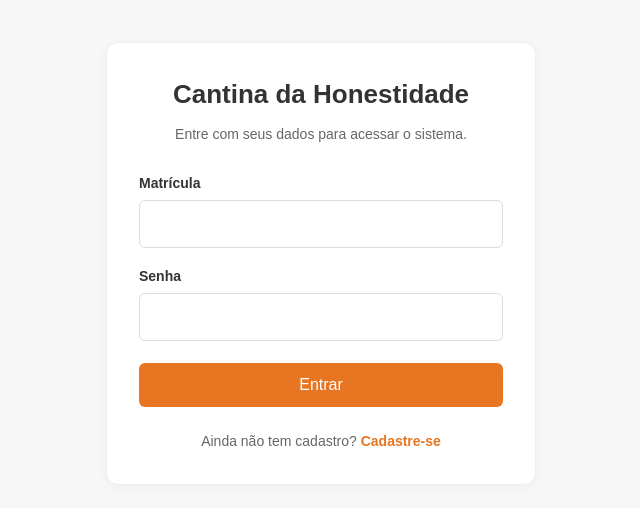
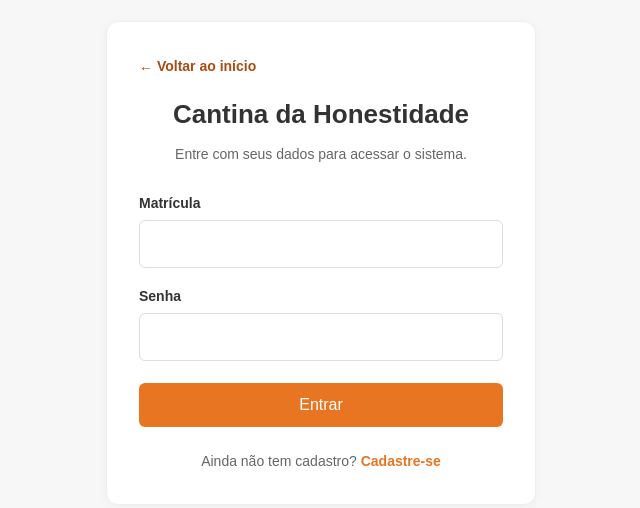
Before and after one commit to senai-AEx/cantinaInteligente, a plain HTML site: page src/frontend/html/login.html in a window 1280 px wide. Shown: the part 137-645 px from the top of the page, without its empty margins (319-959 px from the left). Drawn offline with Linux system fonts and the light colour scheme.

Commit message:
feat: conectar navegacao entre as paginas

```diff
--- a/src/frontend/css/login_cadastro.css
+++ b/src/frontend/css/login_cadastro.css
@@ -18,6 +18,19 @@
     border: 1px solid #eeeeee;
     border-radius: 12px;
     box-shadow: 0 2px 12px #0000000a;
+}
+
+.link-inicio {
+    display: inline-block;
+    margin-bottom: 18px;
+    color: #a94c12;
+    font-size: 14px;
+    font-weight: 700;
+}
+
+.link-inicio:hover {
+    color: #c95d12;
+    text-decoration: underline;
 }
 
 .card-autenticacao h1 {
--- a/src/frontend/html/login.html
+++ b/src/frontend/html/login.html
@@ -17,6 +17,7 @@
 
         <section class="card-autenticacao">
 
+            <a class="link-inicio" href="../index.html">← Voltar ao início</a>
             <h1>Cantina da Honestidade</h1>
             <p class="subtitulo-autenticacao">
                 Entre com seus dados para acessar o sistema.
```
Also changed, not shown: src/frontend/html/base.html (+5 -1 lines), src/frontend/html/cadastro.html (+1 -0 lines).
